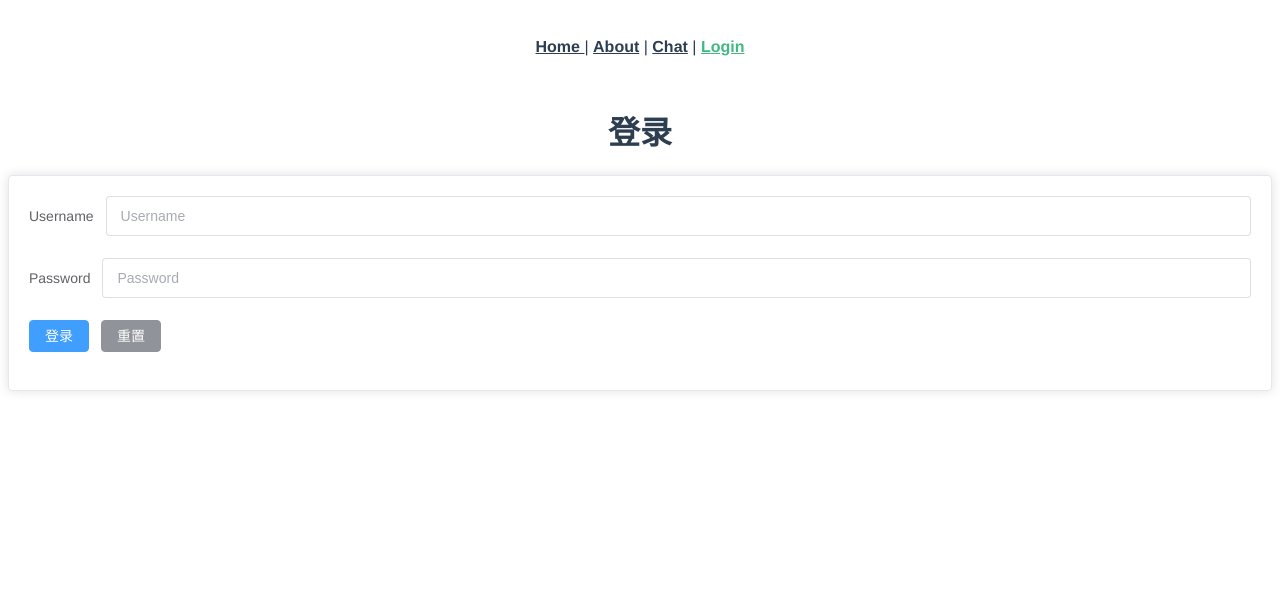
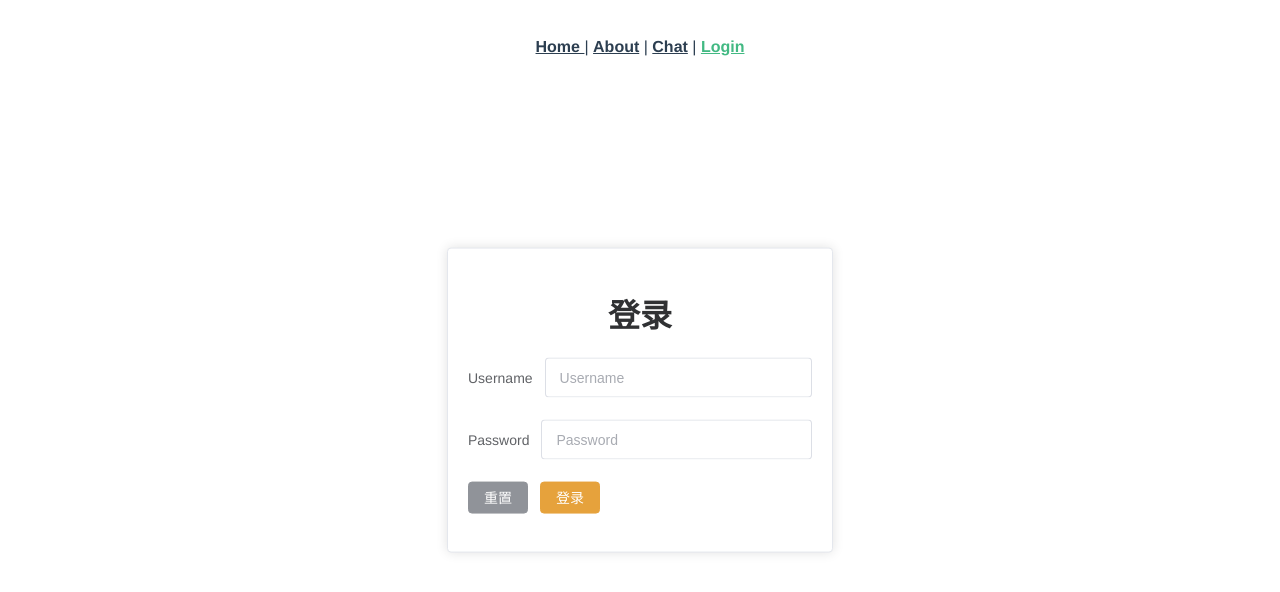
Before and after one commit to wryte123/camp-v3, a Vue app: page /#/login in a window 1280 px wide. Shown: the top 592 px of the page. Built offline with nearby package versions, Linux system fonts and the light colour scheme.

Commit message:
Refactor login view layout and add password show/hide functionality

```diff
--- a/src/views/LoginView.vue
+++ b/src/views/LoginView.vue
@@ -1,27 +1,31 @@
 <template>
-  <div class="login-container">
-    <h1>登录</h1>
   <div class="panel-wrapper">
     <el-card class="panel">
+      <h1>登录</h1>
       <el-form class="login-panel">
         <el-form-item label="Username" size="large">
           <el-input v-model="username" placeholder="Username" />
         </el-form-item>
         <el-form-item label="Password" size="large">
-            <el-input v-model="password" placeholder="Password" />
+          <el-input
+            v-model="password"
+            placeholder="Password"
+            show-password
+            type="password"
+            autocomplete="off"
+          />
         </el-form-item>
-          <el-form-item>
-            <el-button type="primary" @click="login">登录</el-button>
+        <el-form-item class="login-btn">
           <el-button type="info">重置</el-button>
+          <el-button type="warning" @click="login">登录</el-button>
         </el-form-item>
       </el-form>
     </el-card>
   </div>
-  </div>
 </template>
 
 <script setup>
-import { ElMessage } from 'element-plus';
+import { ElMessage } from "element-plus";
 
 function login() {
   ElMessage("Hello, Element Plus!");
@@ -29,4 +33,17 @@ function login() {
 </script>
 
 <style lang="scss" scoped>
+.panel-wrapper {
+  display: flex;
+  justify-content: center;
+  align-items: center;
+  height: 100vh;
+  .panel {
+    position: absolute;
+    top: 50%;
+    left: 50%;
+    transform: translate(-50%, -50%);
+    width: 30%;
+  }
+}
 </style>
```
Lines whose indentation alone changed are shown as unchanged.
